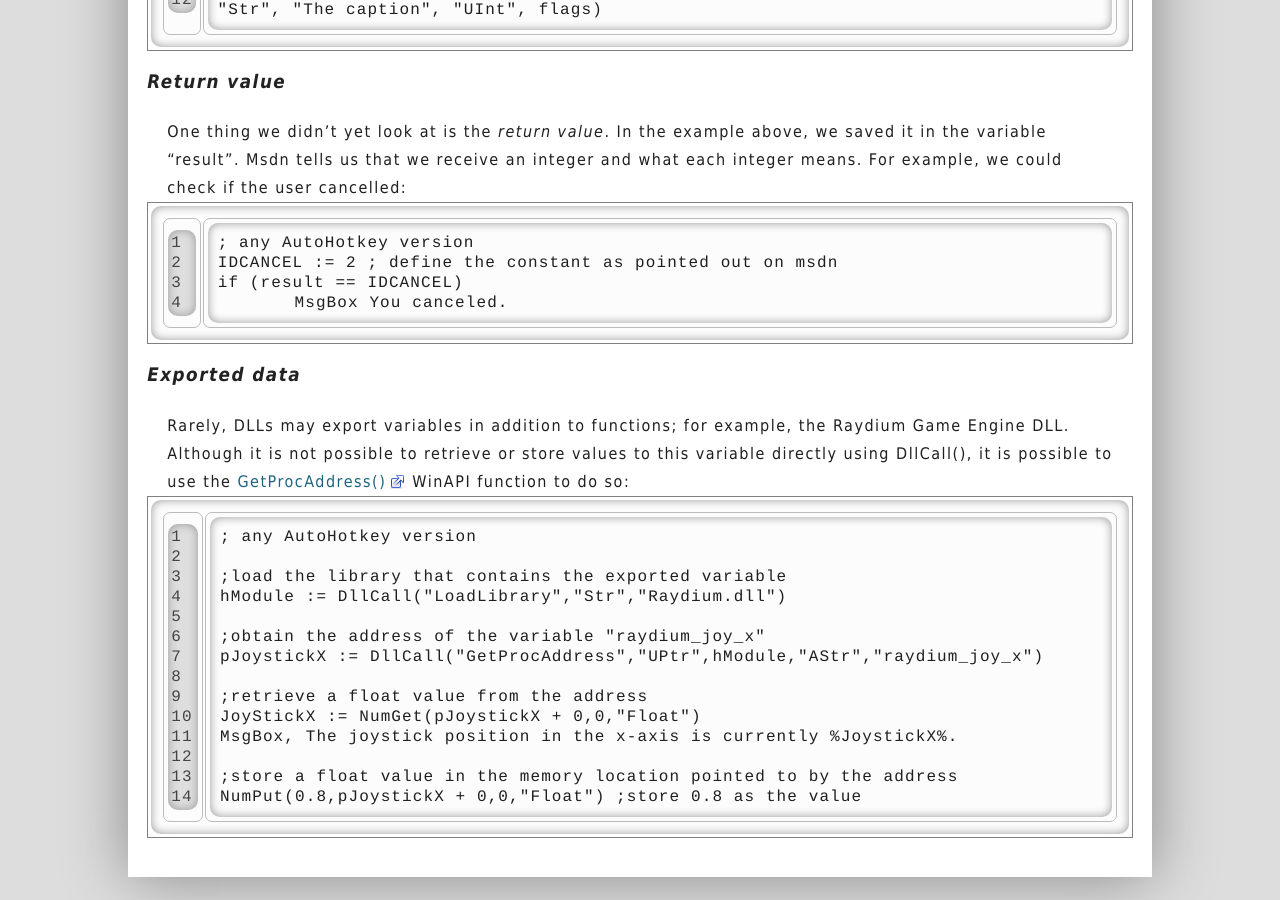
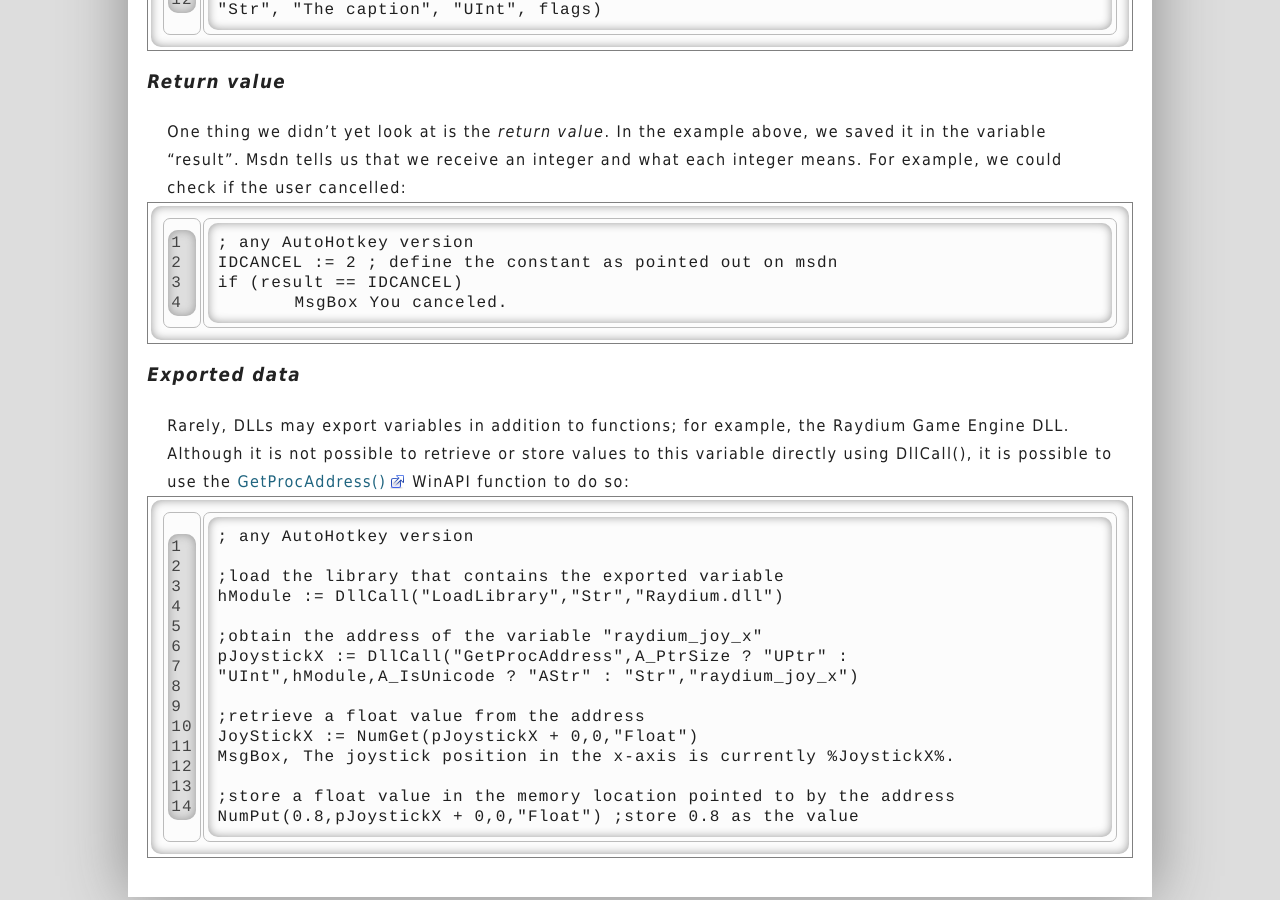
Before and after one commit to maul-esel/ahkbook, a Jekyll site: the page built from en/_posts/2011-11-24-DllCalls.markdown, in a window 1280 px wide and 900 px high, scrolled down 3109 px. Built offline with Jekyll 4.4.1, drawn with Linux system fonts in a browser that asks for light colours.

Commit message:
Add AHK Basic compatibility.

```diff
--- a/en/_posts/2011-11-24-DllCalls.markdown
+++ b/en/_posts/2011-11-24-DllCalls.markdown
@@ -114,7 +114,7 @@ Rarely, DLLs may export variables in addition to functions; for example, the Ray
 hModule := DllCall("LoadLibrary","Str","Raydium.dll")
 
 ;obtain the address of the variable "raydium_joy_x"
-pJoystickX := DllCall("GetProcAddress","UPtr",hModule,"AStr","raydium_joy_x")
+pJoystickX := DllCall("GetProcAddress",A_PtrSize ? "UPtr" : "UInt",hModule,A_IsUnicode ? "AStr" : "Str","raydium_joy_x")
 
 ;retrieve a float value from the address
 JoyStickX := NumGet(pJoystickX + 0,0,"Float")
```
